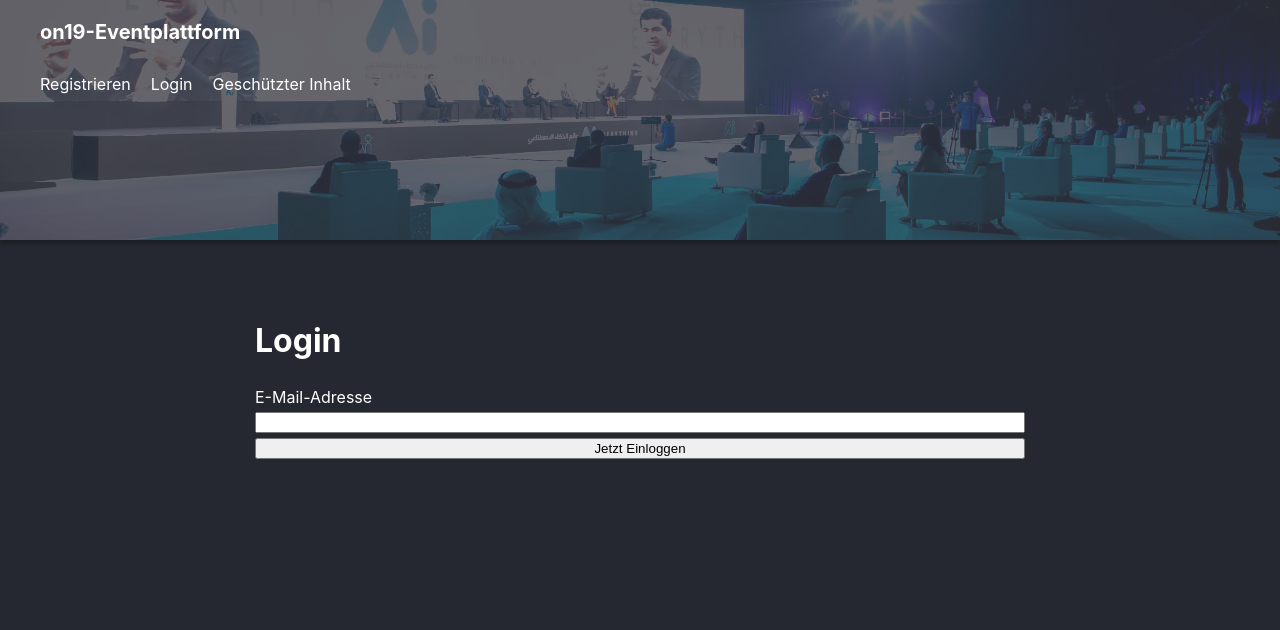
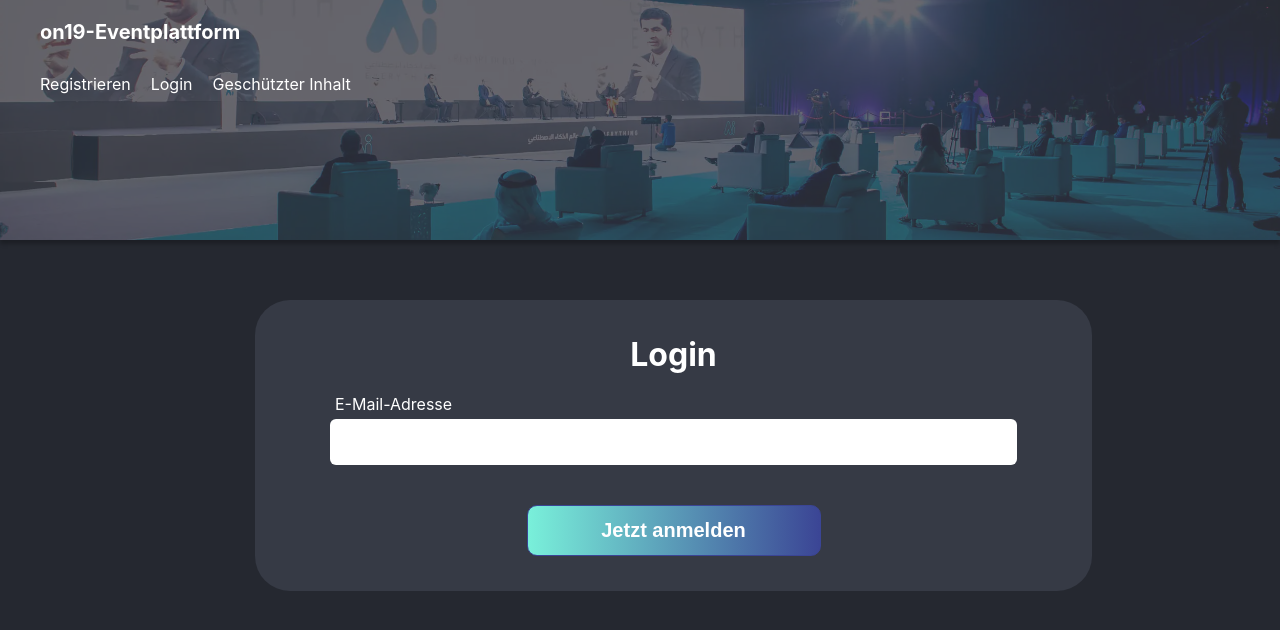
Before and after one commit to patmaeder/on-webconvention, a Nuxt app: page /login in a window 1280 px wide. Shown: the top 630 px of the page. Built offline with nearby package versions, Linux system fonts and the light colour scheme.

Commit message:
style login/register forms

```diff
--- a/assets/styles/index.scss
+++ b/assets/styles/index.scss
@@ -1,3 +1,4 @@
 @use "./layout/page";
+@use "./layout/headlines";
 
 @use "./modules/form";
--- /dev/null
+++ b/assets/styles/layout/headlines.scss
@@ -0,0 +1,3 @@
+h1, h2, h3, h4, h5, h6 {
+  margin: 0;
+}
--- a/assets/styles/modules/form.scss
+++ b/assets/styles/modules/form.scss
@@ -1,14 +1,49 @@
 .form {
   display: flex;
   flex-direction: column;
-  gap: 5px;
-
+  align-items: center;
+  gap: 20px;
   max-width: 800px;
   margin: 0 auto;
+
+  &__pane {
+    max-width: 687px;
+    width: 100%;
+    border-radius: 35px;
+    background-color: #363A45;
+    padding: 35px 75px;
+  }
+
+  &__group {
+    display: flex;
+    flex-direction: column;
+    gap: 5px;
+    width: 100%;
+  }
+
+  &__input {
+    appearance: unset;
+    padding: 14px 16px;
+    border-radius: 6px;
+    font-size: 16px;
+    outline: 1.5px solid transparent;
+    outline-offset: 2px;
+    border: none;
+
+    &:focus {
+      outline: 1.5px solid #3B4595;
+    }
+  }
+
+  &__submit-button {
+    margin-top: 20px;
+  }
 
   &__label {
     font-weight: 400;
     font-size: 16px;
+
+    padding-left: 5px;
   }
 
   &__response {
--- a/components/BasicButton.vue
+++ b/components/BasicButton.vue
@@ -1,5 +1,7 @@
 <template>
-    <button type="button" class="basicButton">{{content}}</button>
+    <button type="button" class="basicButton">
+      <slot>Button</slot>
+    </button>
 </template>
 
 <script lang="ts" setup>
@@ -9,9 +11,6 @@
  * Props
  * ---------------
  */
-const props = defineProps({
-    content: String,
-})
 
 </script>
 
@@ -25,8 +24,34 @@ const props = defineProps({
     background: linear-gradient(to right, #79F0DA, #3B4595);
     font-size: 20px;
     font-weight: bold;
+    border: 1px solid #3B4595;
     border-radius: 10px;
-    border: 0;
+    cursor: pointer;
+    overflow: hidden;
+
+    position: relative;
+    z-index: 1;
+
+    &:before {
+      content: "";
+      background: linear-gradient(to right, #79F0DA -50%, #3B4595);
+
+      left: 0;
+      top: 0;
+
+      width: 100%;
+      height: 100%;
+      position: absolute;
+
+      opacity: 0;
+
+      z-index: -1;
+    }
+
+    &:hover:before {
+      transition: opacity 120ms ease-in-out;
+      opacity: 1;
+    }
 
     @media screen and (max-width: 768px) {
         padding: 9px 15px 9px 15px;
--- a/pages/login.vue
+++ b/pages/login.vue
@@ -1,10 +1,12 @@
 <template>
   <main>
-      <form class="form" @submit.prevent="performLogin">
+    <form class="form form__pane" @submit.prevent="performLogin">
       <h1>Login</h1>
+      <div class="form__group">
         <label class="form__label" for="email">E-Mail-Adresse</label>
-        <input name="email" id="email" type="email" v-model="email">
-        <input type="submit" value="Jetzt Einloggen">
+        <input class="form__input" name="email" id="email" type="email" v-model="email">
+      </div>
+      <BasicButton class="form__submit-button" type="submit">Jetzt anmelden</BasicButton>
     </form>
     <span v-if="pending">Wird gesendet ...</span>
     <span class="form__response" v-if="response">{{response}}</span>
--- a/pages/register.vue
+++ b/pages/register.vue
@@ -1,12 +1,16 @@
 <template>
     <main>
-      <form class="form" @submit.prevent="performRegistration">
+      <form class="form form__pane" @submit.prevent="performRegistration">
         <h1>Registrieren</h1>
-        <label class="form__label" for="email">E-Mail-Adresse</label>
-        <input name="email" id="email" type="email" v-model="email">
-        <label class="form__label" for="name">Benutzername</label>
-        <input name="name" id="name" type="text" v-model="name">
-        <input type="submit" value="Jetzt Registrieren">
+        <div class="form__group">
+          <label class="form__label" for="email">E-Mail-Adresse</label>
+          <input class="form__input" name="email" id="email" type="email" v-model="email">
+        </div>
+        <div class="form__group">
+          <label class="form__label" for="name">Benutzername</label>
+          <input class="form__input" name="name" id="name" type="text" v-model="name">
+        </div>
+        <BasicButton class="form__submit-button" type="submit">Jetzt registrieren</BasicButton>
       </form>
       <span v-if="pending">Wird gesendet ...</span>
       <span class="form__response" v-if="response">{{response}}</span>
@@ -50,20 +54,3 @@
   }
 
 </script>
-
-<style lang="scss" scoped>
-
-  .form {
-    display: flex;
-    flex-direction: column;
-    gap: 5px;
-
-    max-width: 800px;
-    margin: 0 auto;
-  }
-
-  label {
-    font-weight: bold;
-  }
-
-</style>
--- a/pages/ui-test-site.vue
+++ b/pages/ui-test-site.vue
@@ -3,7 +3,7 @@
         <h1>Hallo das ist die UI Test Seite</h1>
         <TestComponent></TestComponent>
         <ExpoName dateRange="15.05. - 10.06." expoName="Digitalisierungscamp"/>
-        <BasicButton content="Meeting erstellen"></BasicButton>
+        <BasicButton>Meeting erstellen</BasicButton>
         <BasicIcon size="medium" source="/icons/profile.svg"/>
         <BasicIcon size="medium" source="/icons/q.svg"/>
         <BasicIcon size="medium" source="/icons/settings.svg"/>
```
Lines whose indentation alone changed are shown as unchanged.
